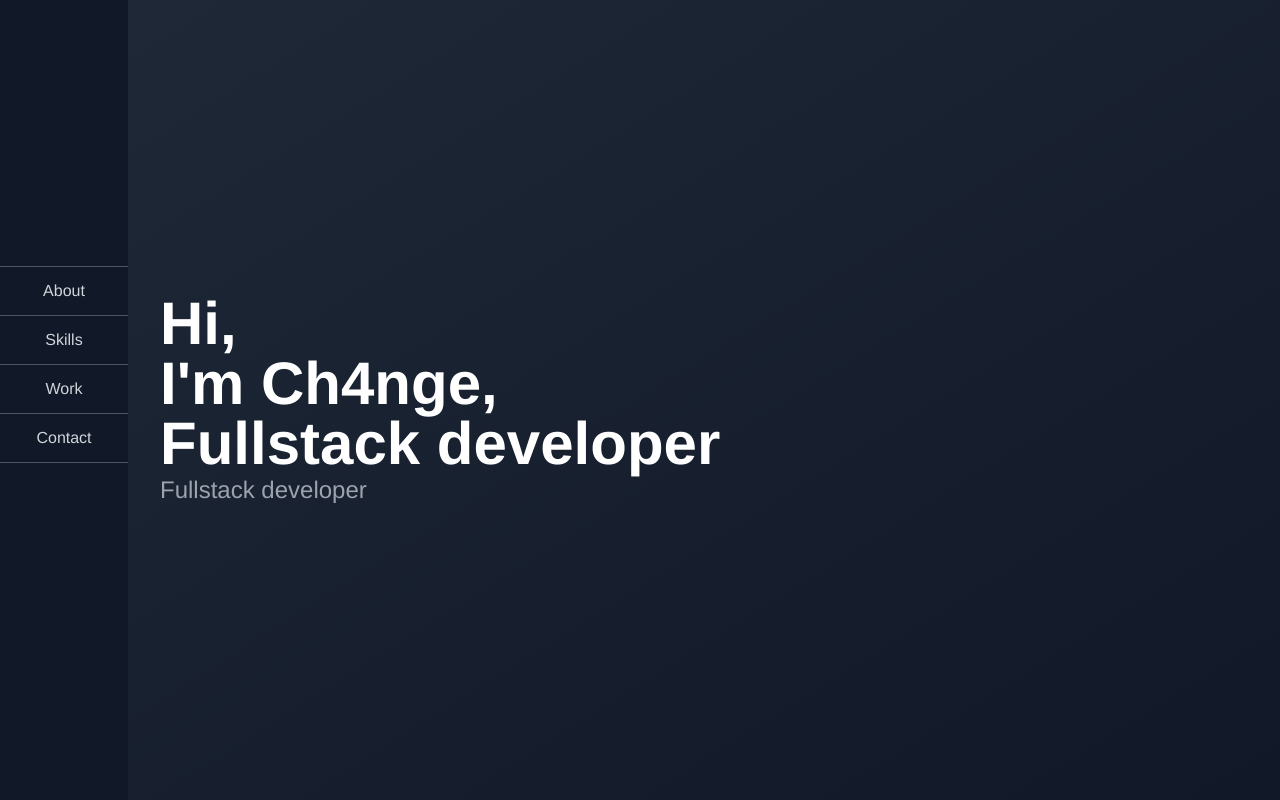
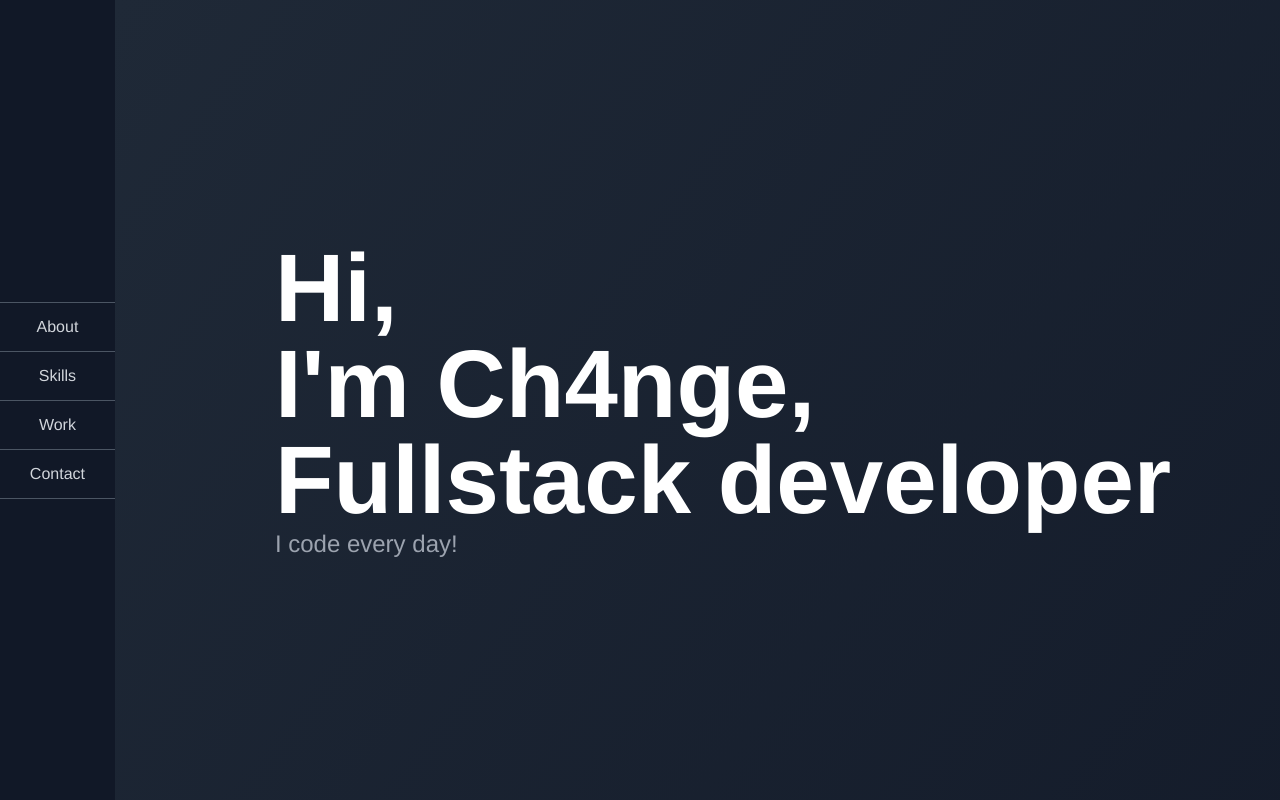
Before and after one commit to Ch4nge/portfolio-tsx-tailwind, a React (Create React App) app: page / in a window 1280 px wide. Shown: the top 800 px of the page. Built offline with nearby package versions, Linux system fonts and the light colour scheme.

Commit message:
Fix navigation, smooth scrolling to links

```diff
--- a/public/index.html
+++ b/public/index.html
@@ -1,5 +1,5 @@
 <!DOCTYPE html>
-<html lang="en">
+<html style="scroll-behavior: smooth" lang="en">
   <head>
     <meta charset="utf-8" />
     <link rel="icon" href="%PUBLIC_URL%/favicon.ico" />
--- a/src/App.tsx
+++ b/src/App.tsx
@@ -4,19 +4,28 @@ import AnimatedText from './components/AnimatedText';
 
 function App() {
   return (
-    <div className="flex flex-col h-full text-white bg-gradient-to-br from-gray-800 to-gray-900 pl-40">
+  <>
+    <div className="flex">
+    <Menu/>
+    <div className="relative flex flex-col text-white bg-gradient-to-br from-gray-800 to-gray-900 w-full pl-40">
       <div className="h-screen flex flex-col justify-center" >
-      <h1 className="font-bold text-6xl font-sans subpixel-antialiased">
+        <h1 className="font-bold text-8xl font-sans subpixel-antialiased">
           <AnimatedText text="Hi,"/>
           <br></br>
           <AnimatedText text="I'm Ch4nge,"/>
           <br></br>
           <AnimatedText text="Fullstack developer"/>
         </h1>
-      <h2 className="text-2xl text-gray-400 font-serif subpixel-antialiased">Fullstack developer</h2>
+        <h2 className="text-2xl text-gray-400 font-serif subpixel-antialiased">I code every day!</h2>
       </div>
-    <Menu/>
+      <div className="h-screen flex flex-col " >
+        <h2 className="font-bold text-4xl font-sans subpixel-antialiased bb-1" id="technologies">
+	  Technologies
+        </h2>
       </div>
+    </div>
+    </div>
+   </>
   );
 }
 
--- a/src/components/Menu.tsx
+++ b/src/components/Menu.tsx
@@ -5,7 +5,7 @@ import Navigation from './Navigation';
 
 const Menu = () => {
       return (
-        <div className="bg-gray-900 absolute flex flex-col bottom-0 left-0 h-screen w-32">
+        <div className="bg-gray-900 sticky flex flex-col top-0 bottom-0 left-0 h-screen w-32">
           <MenuSection styles="border-solid border-b border-gray-600"/>
           <Navigation/>
           <MenuSection/>
--- a/src/components/NaviButton.tsx
+++ b/src/components/NaviButton.tsx
@@ -2,10 +2,11 @@ import React from 'react';
 
 interface Props {
     title: string
+    link: string
 }
 
 const NaviButton = (props : Props) =>
-        <a className="transition duration-500 text-center align-middle text-gray-300 w-auto block border-b border-gray-600 border-solid pb-3 pt-3 hover:text-green-300">
+        <a className="transition duration-500 text-center align-middle text-gray-300 w-auto block border-b border-gray-600 border-solid pb-3 pt-3 hover:text-green-300" href={props.link}>
             { props.title }
         </a>;
 
--- a/src/components/Navigation.tsx
+++ b/src/components/Navigation.tsx
@@ -3,11 +3,11 @@ import NaviButton from './NaviButton'
 
 
 const Navigation = () =>
-        <div className="flex-1">
-          <NaviButton title="About"/>
-          <NaviButton title="Skills"/>
-          <NaviButton title="Work"/>
-          <NaviButton title="Contact"/>
+        <div className="flex flex-col justify-center">
+          <NaviButton link="#about" title="About"/>
+          <NaviButton link="#technologies" title="Skills"/>
+          <NaviButton link="#about" title="Work"/>
+          <NaviButton link="#about" title="Contact"/>
         </div>;
 
 export default Navigation;
```
Lines whose indentation alone changed are shown as unchanged.
